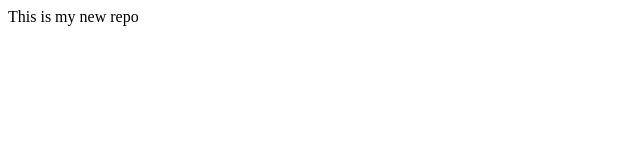
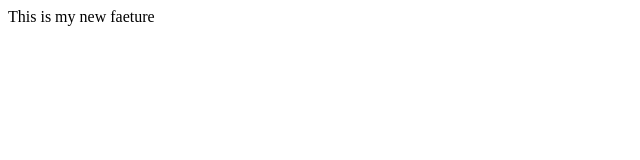
Before and after one commit to munaforreal01/localown, a plain HTML site: page index.html in a window 1280 px wide. Shown: the full height of the page, 0-640 px from the left. Drawn offline with Linux system fonts and the light colour scheme.

Commit message:
add new feature

```diff
--- a/index.html
+++ b/index.html
@@ -1 +1 @@
-<p>This is my new repo</p>
+<p>This is my new faeture</p>
```
